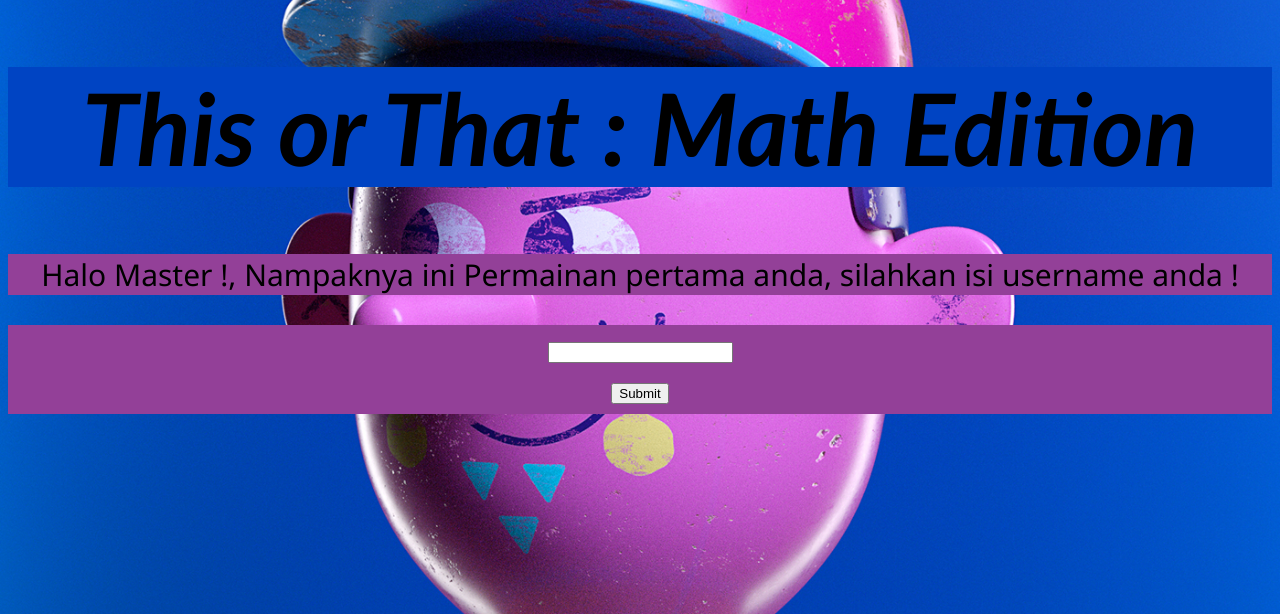
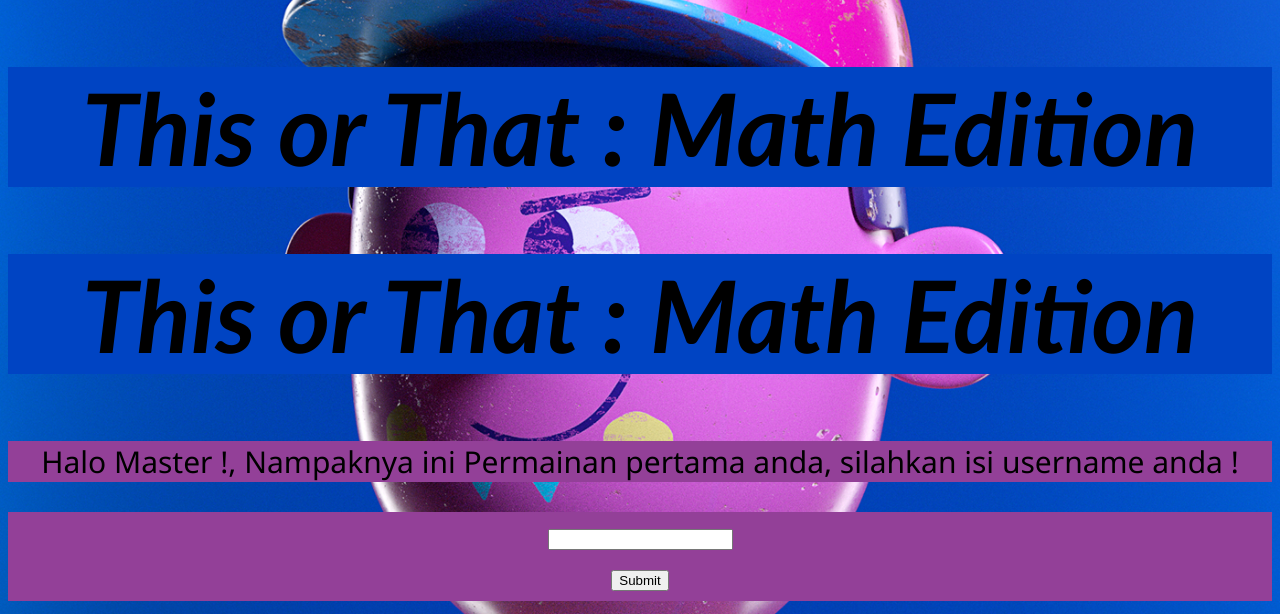
Before and after one commit to lzulfikar22/UTS, a PHP site: page / in a window 1280 px wide. Shown: the top 614 px of the page. Run offline with PHP 8.4, Linux system fonts and the light colour scheme.

Commit message:
Add files via upload

```diff
--- a/dbconfig.php
+++ b/dbconfig.php
@@ -2,7 +2,7 @@
 
 $dbhost ="localhost";
 $dbuser ="root";
-$dbpass ="";
+$dbpass ="6101400153";
 $dbname ="UTS";
 
 ?>
--- a/index.php
+++ b/index.php
@@ -3,7 +3,6 @@ session_start();
 $_SESSION['score'] = 0;
 $_SESSION['hp'] = 5;
 $_SESSION['count'] = 1;
-$_SESSION['soal'] = 1;
 ?>
 <!DOCTYPE html>
 <html>
@@ -42,6 +41,9 @@ $_SESSION['soal'] = 1;
      This or That : Math Edition
 </h1>
 <body>
+    <h1>
+        This or That : Math Edition
+    </h1>
     <?php
     if (!isset($_COOKIE["user"])) { ?>
         <p class="ptengah">Halo Master !, Nampaknya ini Permainan pertama anda, silahkan isi username anda !</p>
--- a/petunjuk.html
+++ b/petunjuk.html
@@ -20,7 +20,7 @@
 
     <p>
     Cara bermain game:
-        <br>Pilih jawaban yang menurut anda benar
+        <br>Pilih jawaban yang menurut anda benar :v
     </p>
     <button><a href="index.php">Kembali</a></button>
 </body>
```
Also changed, not shown: readme.md.
